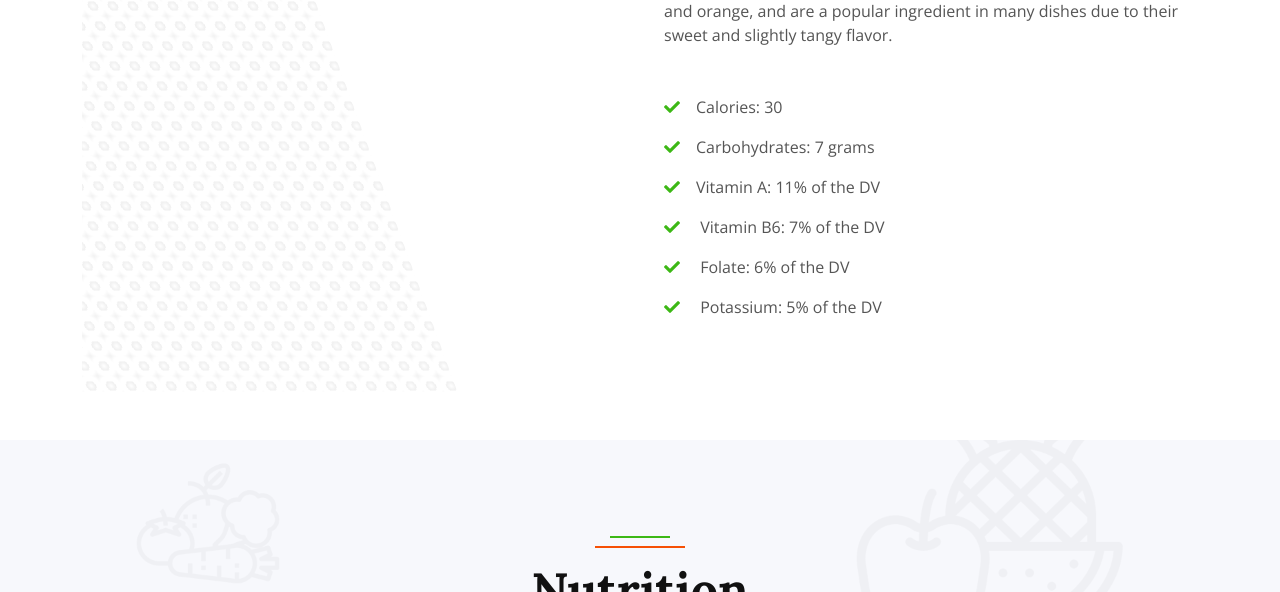
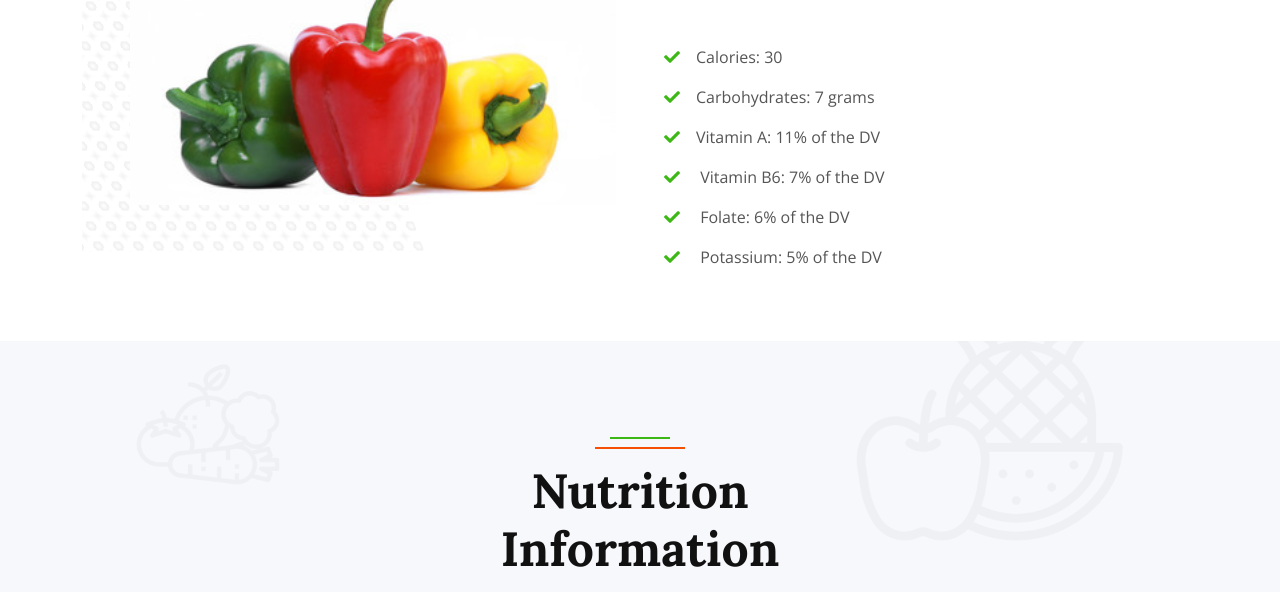
Before and after one commit to KhotShraddha/Sattvic-Tattva, a plain HTML site: page Bellpaper.html in a window 1280 px wide. Shown: the part 705-1297 px from the top of the page. Drawn offline with nearby package versions, Linux system fonts and the light colour scheme.

Commit message:
Update Bellpaper.html

```diff
--- a/Bellpaper.html
+++ b/Bellpaper.html
@@ -117,7 +117,7 @@
             <div class="row g-5 align-items-center">
                 <div class="col-lg-6 wow fadeIn" data-wow-delay="0.1s">
                     <div class="about-img position-relative overflow-hidden p-5 pe-0">
-                        <img style="height:500px;" class="img/Bell paper.jpg">
+                        <img class="img-fluid w-100" src="img/Bell paper.jpg">
                     </div>
                 </div>
                 <div class="col-lg-6 wow fadeIn" data-wow-delay="0.5s">
```
